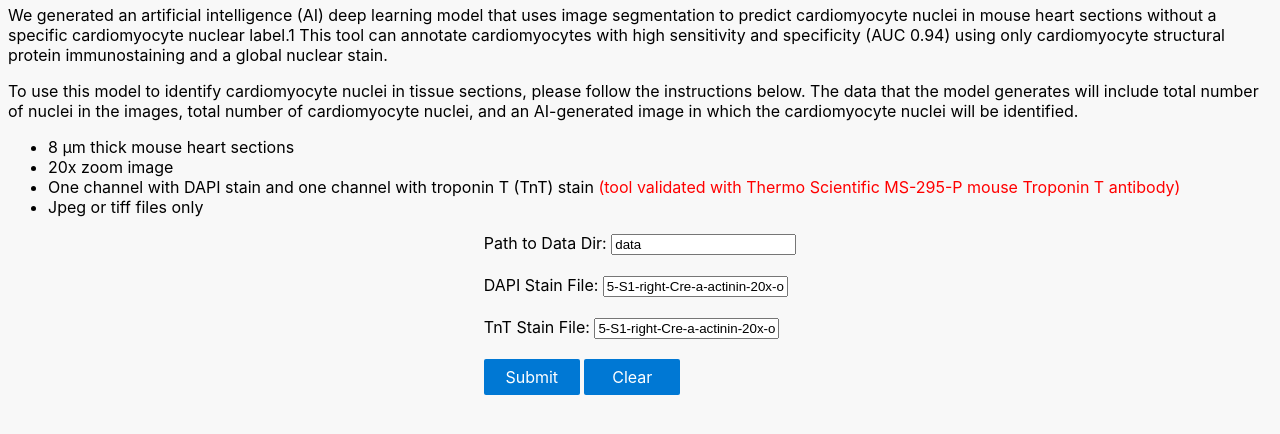
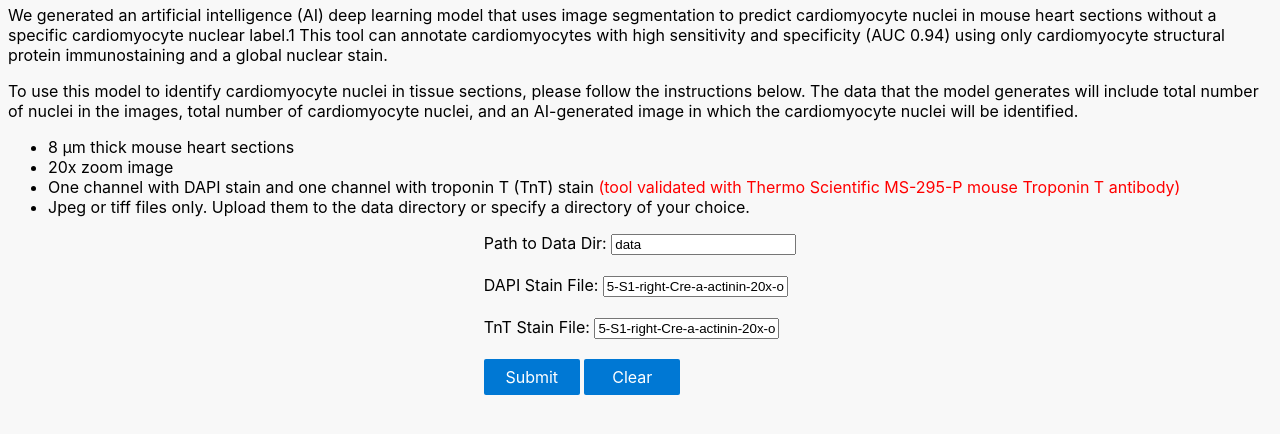
Before and after one commit to brandonwang1/cmc_webapp, a Flask app: page / in a window 1280 px wide. Shown: the part 181-615 px from the top of the page. Run offline with Flask 2, Linux system fonts and the light colour scheme; parts of the project's set-up code (start-up, migrations or seed data) failed here and were passed over.

Commit message:
confirmed everything ok (except download img)

```diff
--- a/templates/index.html
+++ b/templates/index.html
@@ -23,7 +23,7 @@
                 <li>One channel with DAPI stain and one channel with troponin T (TnT) stain<span
                         style="color: #ff0000;"> (tool validated with Thermo Scientific MS-295-P mouse Troponin T antibody)</span>
                 </li>
-                <li>Jpeg or tiff files only</li>
+                <li>Jpeg or tiff files only. Upload them to the data directory or specify a directory of your choice.</li>
             </ul>
         </div>
 
```
Also changed, not shown: README.md.
